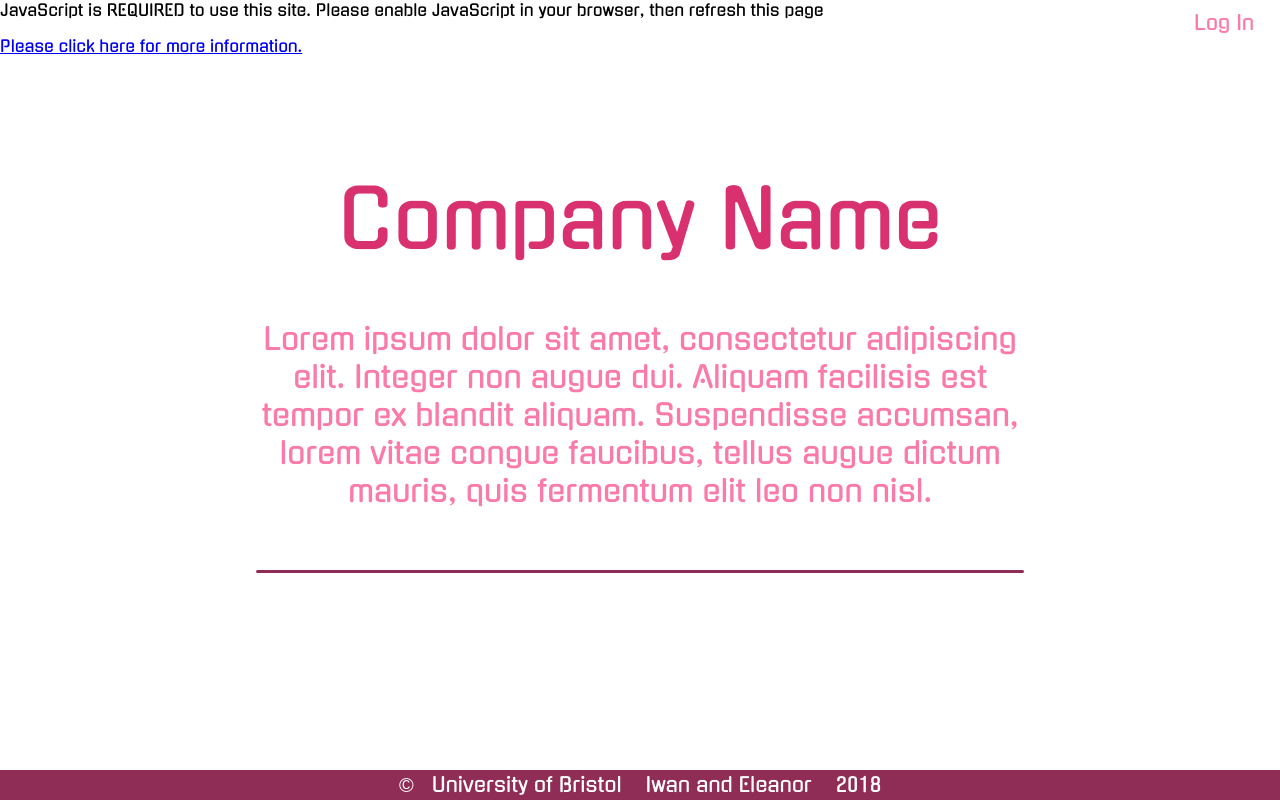
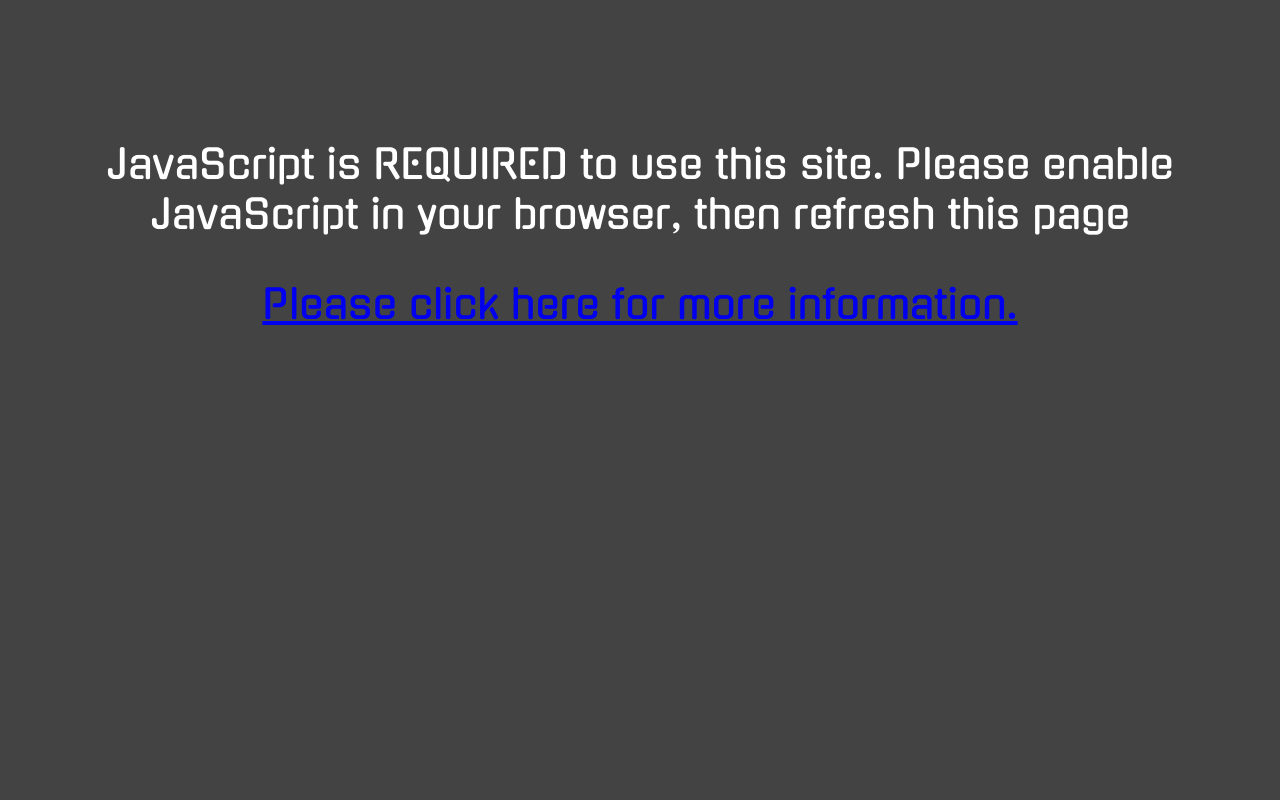
Before and after one commit to IwanCole/WebTech-UoB, a website: page public/index.html in a window 1280 px wide. Drawn offline with Linux system fonts and the light colour scheme.

Commit message:
Added JS warning and button pulse

```diff
--- a/public/stylesheets/stylesheet.css
+++ b/public/stylesheets/stylesheet.css
@@ -34,6 +34,22 @@
     outline: none;
     border: none;
 }
+.javascript-warning {
+    display: block;
+    position: absolute;
+    z-index: 3;
+    background-color: #434343;
+    color: #ffffff;
+    width: 100%;
+    height: 100%;
+    text-align: center;
+    padding-top: 100px;
+    font-size: 40px;
+    box-sizing: border-box;
+}
+.javascript-warning > a:visited {
+    color: #ffd6d6;
+}
 .noTouch {
     -webkit-touch-callout: none;
     -webkit-user-select: none;
@@ -57,7 +73,7 @@
 .status-popup {
     font-family: Courier New;
     bottom: 50px;
-    font-size: 20px;
+    font-size: 16px;
     left: 30px;
     transition-duration: 1.3s;
 }
@@ -113,12 +129,12 @@
 
 .title {
     color: #d9316f;
-    font-size: 80px;
+    font-size: 60px;
     font-weight: normal;
     margin: 20px 0 20px 0;
 }
 .sub-title {
-    font-size: 30px;
+    font-size: 24px;
     color: #fa7aa9;
     display: inline-block;
 }
@@ -201,12 +217,12 @@
 
 .home-signup-btn {
     border: none;
-    font-size: 30px;
+    font-size: 25px;
     background-color: #D81159;
     color: #ffffff;
-    width: 300px;
+    width: 270px;
     margin: 0 auto;
-    height: 70px;
+    height: 60px;
     border-radius: 35px;
     transform: translate(0, 0px);
     transition-duration: 200ms;
@@ -273,7 +289,7 @@
 
 }
 .signup > p {
-    font-size: 16px;
+    font-size: 14px;
     display: inline-block;
     background-color: #ffffff;
     position: relative;
@@ -294,7 +310,7 @@
     border-radius: 5px;
 }
 .signup > input {
-    font-size: 24px;
+    font-size: 20px;
     width: 350px;
     border-radius: 8px;
 }
@@ -348,6 +364,20 @@
 
 
 /* ~~~~~ ANIMATIONS ~~~~~ */
+/* @keyframes duration | timing-function | delay |
+iteration-count | direction | fill-mode | play-state | name */
+
+.anim-fadein-pulse {
+    -webkit-animation: fadeIn 1s ease-in 1 normal forwards, pulse 1s alternate infinite;
+    -moz-animation: fadeIn 1s ease-in 1 normal forwards, pulse 1s alternate infinite;
+    animation: fadeIn 1s ease-in 1 normal forwards, pulse 1s alternate infinite;
+}
+@keyframes pulse {
+    0% { transform: scale(1)); }
+    100% { transform: scale(1.03); }
+}
+
+
 .anim-signup-spin {
     -webkit-animation:signupSpin ease-in-out 1;
     -moz-animation:signupSpin ease-in-out 1;
@@ -409,16 +439,12 @@
 }
 
 
-
-
 .anim-fade-in {
     -webkit-animation:fadeIn ease-in 1;
     -moz-animation:fadeIn ease-in 1;
     animation: fadeIn 1s ease-in;
-/*    animation-direction: normal;*/
     animation-iteration-count: 1;
     animation-fill-mode: forwards;
-/*    opacity: 1;*/
 }
 @-webkit-keyframes fadeIn {
     0% { opacity:0; }
@@ -432,6 +458,7 @@
     0% { opacity:0; }
     100% { opacity:1; }
 }
+
 
 .anim-divider-expand {
     -webkit-animation:expandOut 500ms ease-out;
```
